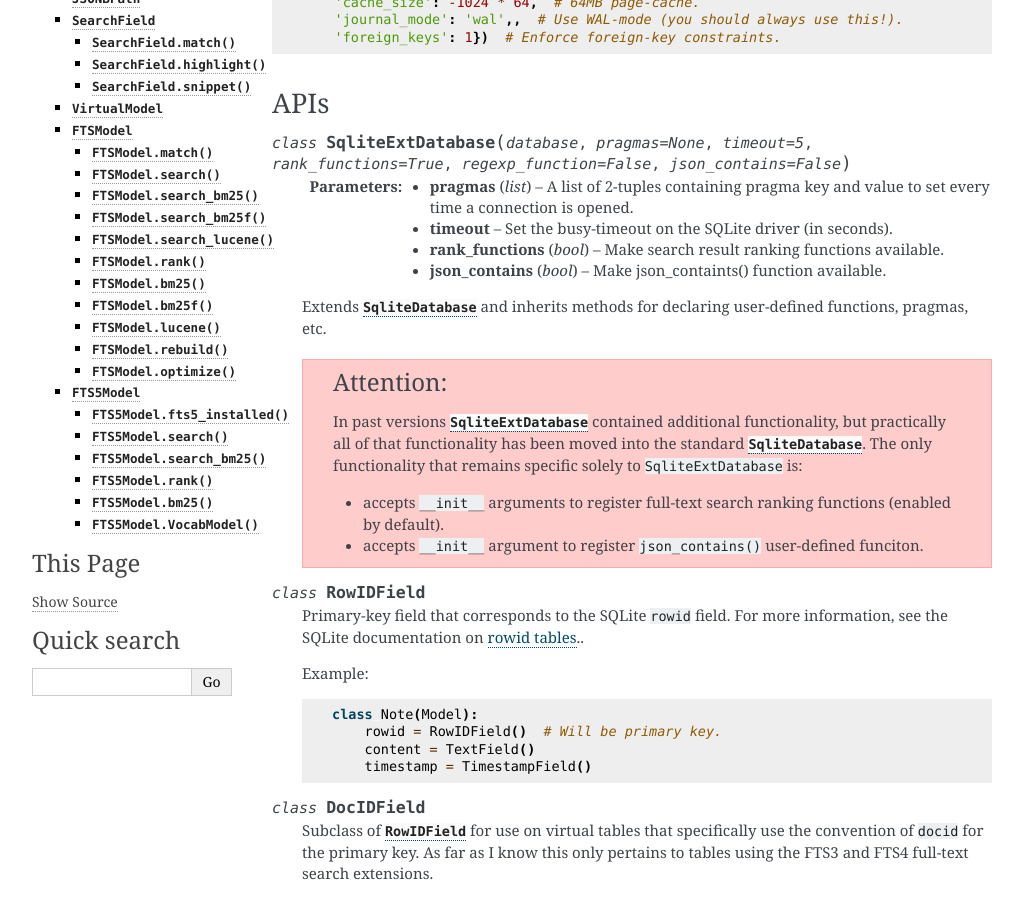
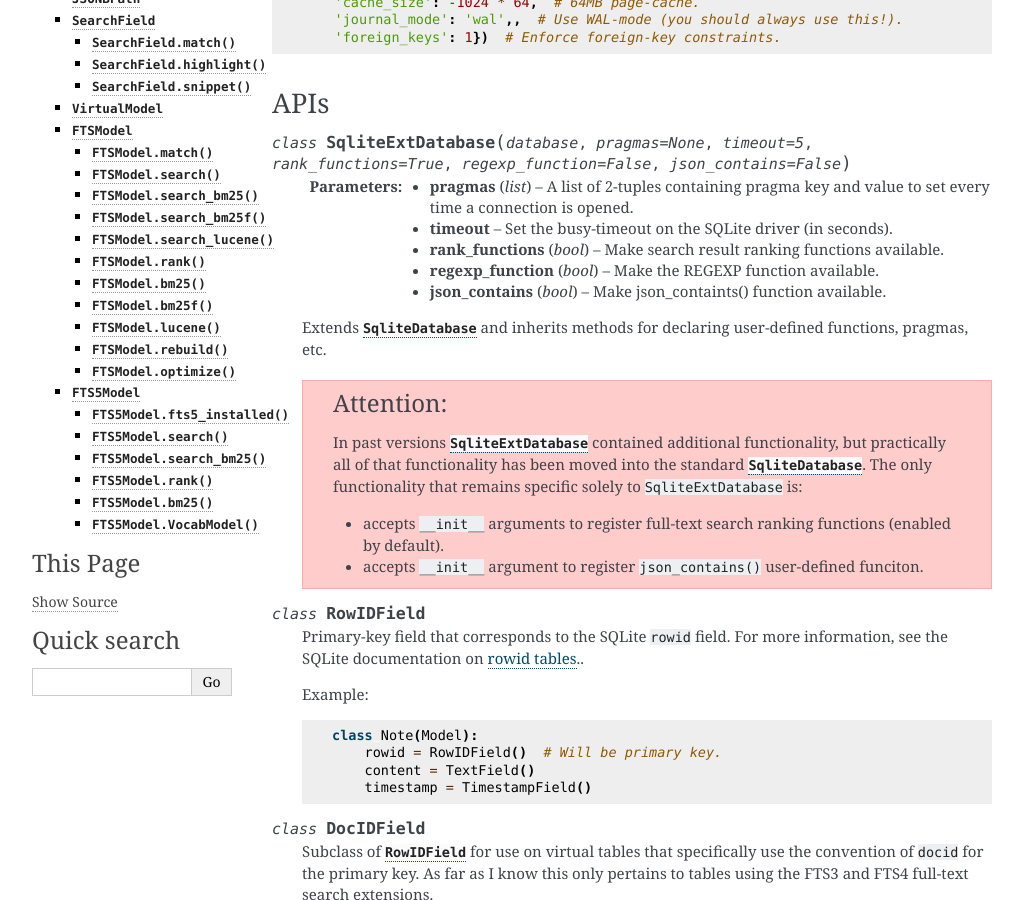
Before and after one commit to Star-DreamDev/myPeers, a Sphinx documentation site: the page built from docs/peers/sqlite_ext.rst, in a window 1280 px wide and 900 px high, scrolled down 892 px. Shown: the whole window, without its empty margins (118-1141 px from the left). Built offline with Sphinx 7.4.7, drawn with Linux system fonts in a browser that asks for light colours; the version number could not be read and is left out.

Commit message:
Small fix to doc.
[skip ci]

```diff
--- a/docs/peers/sqlite_ext.rst
+++ b/docs/peers/sqlite_ext.rst
@@ -59,6 +59,7 @@ APIs
         set every time a connection is opened.
     :param timeout: Set the busy-timeout on the SQLite driver (in seconds).
     :param bool rank_functions: Make search result ranking functions available.
+    :param bool regexp_function: Make the REGEXP function available.
     :param bool json_contains: Make json_containts() function available.
 
     Extends :py:class:`SqliteDatabase` and inherits methods for declaring
```
